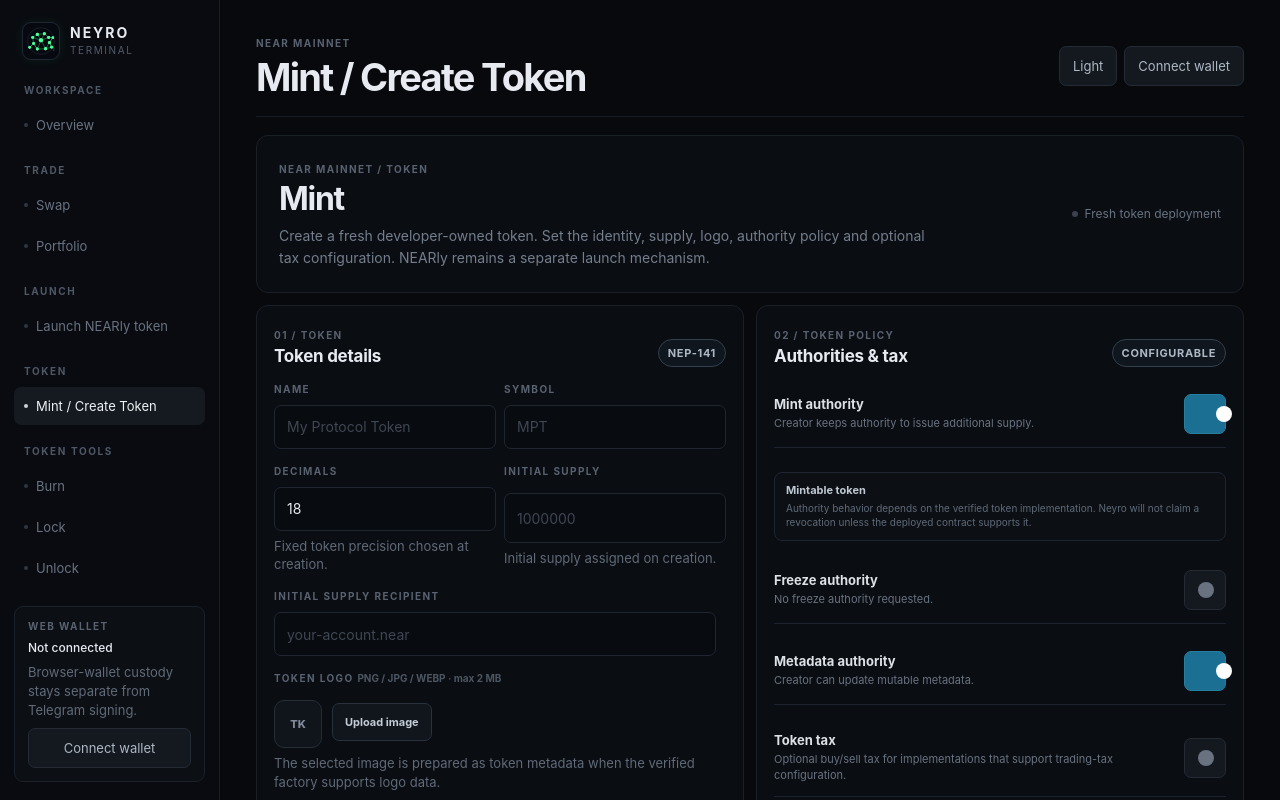
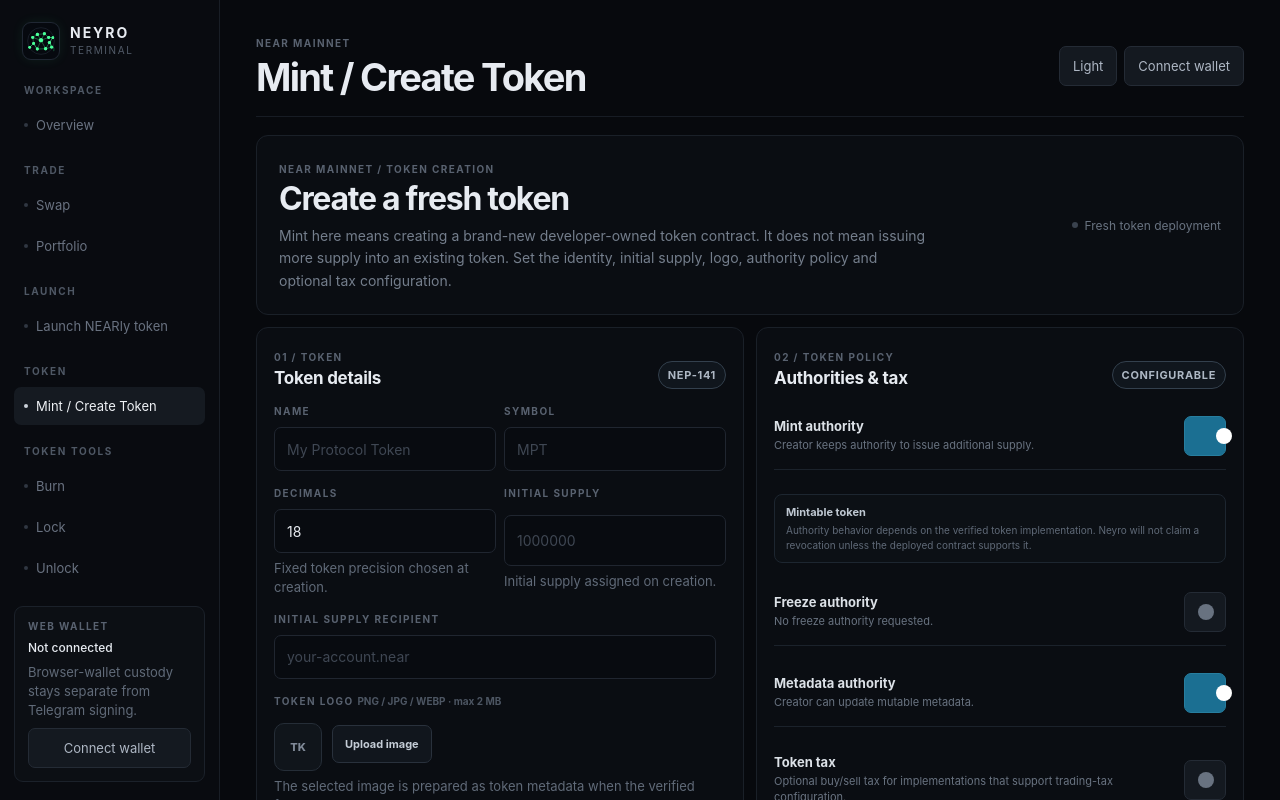
Before and after one commit to rhynox-ui/Neyro, a React (Vite) app in the folder web/: page / in a window 1280 px wide. Both pictures are taken after a click on the button "Mint / Create Token". Shown: the top 800 px of the page. Built offline with nearby package versions, Linux system fonts and the light colour scheme.

Commit message:
ui: clarify fresh token creation semantics

```diff
--- a/web/src/terminal-views.tsx
+++ b/web/src/terminal-views.tsx
@@ -816,9 +816,9 @@
     <section className="grid terminal-page">
       <div className="card hero full">
         <div>
-          <span className="eyebrow">NEAR MAINNET / TOKEN</span>
-          <h2>Mint</h2>
-          <p>Create a fresh developer-owned token. Set the identity, supply, logo, authority policy and optional tax configuration. NEARly remains a separate launch mechanism.</p>
+          <span className="eyebrow">NEAR MAINNET / TOKEN CREATION</span>
+          <h2>Create a fresh token</h2>
+          <p>Mint here means creating a brand-new developer-owned token contract. It does not mean issuing more supply into an existing token. Set the identity, initial supply, logo, authority policy and optional tax configuration.</p>
         </div>
         <div className="hero-state"><span className="status-dot" /><span>Fresh token deployment</span></div>
       </div>
@@ -878,7 +878,7 @@
       </div>
 
       <div className="card create-token-review">
-        <div className="section-head"><div><span className="eyebrow">03 / REVIEW</span><h3>Mint preview</h3></div><span className={ready ? "ready" : "muted"}>{ready ? "Ready" : "Incomplete"}</span></div>
+        <div className="section-head"><div><span className="eyebrow">03 / REVIEW</span><h3>Token creation preview</h3></div><span className={ready ? "ready" : "muted"}>{ready ? "Ready" : "Incomplete"}</span></div>
         <div className="mint-review-list">
           <div><span>Name</span><strong>{name || "—"}</strong></div>
           <div><span>Symbol</span><strong>{symbol || "—"}</strong></div>
@@ -892,8 +892,8 @@
           <div><span>Metadata authority</span><strong>{keepMetadataAuthority ? "Mutable" : "Immutable"}</strong></div>
           <div><span>Tax</span><strong>{taxEnabled ? ("Buy " + buyTax + "% · Sell " + sellTax + "%") : "Disabled"}</strong></div>
         </div>
-        <div className="mint-interface-warning"><strong>Fresh-token deployment is intentionally gated.</strong><span>Neyro does not currently have a verified generic token-mint/factory contract address and interface in this web branch. No guessed contract call is exposed here.</span></div>
-        <button className="mint-submit" type="button" disabled={!ready}>Mint token — factory not connected</button>
+        <div className="mint-interface-warning"><strong>Fresh-token creation is intentionally gated.</strong><span>Neyro does not currently have a verified mainnet token-factory/deployment interface for this product. No guessed contract call is exposed here.</span></div>
+        <button className="mint-submit" type="button" disabled={!ready}>Create token — verified factory required</button>
       </div>
     </section>
   );
```
